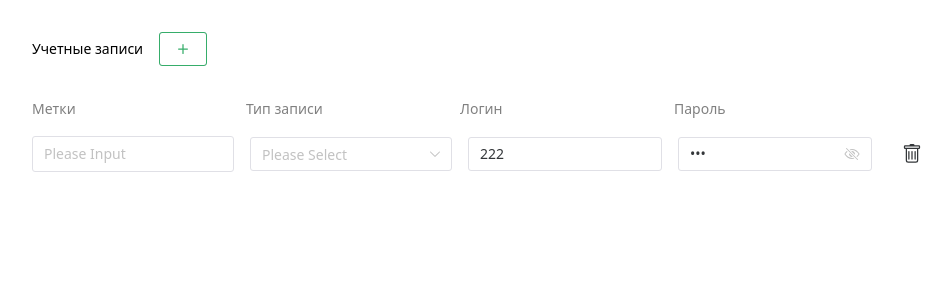
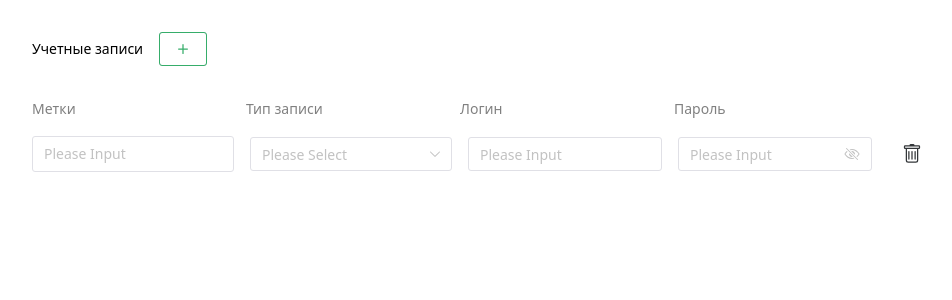
Before and after one commit to FANTAzeRus/saa-soft-test, a Vue app: page / in a window 1280 px wide. Both pictures are taken after a click on the button 343 px from the left and 49 px from the top of the page. Shown: the top 300 px of the page, without its empty margins (160-1112 px from the left). Built offline with nearby package versions, Linux system fonts and the light colour scheme; the HTML template or start-up script is replaced by a standard one.

Commit message:
1. Валидация полей формы

```diff
--- a/src/components/AccountItem.vue
+++ b/src/components/AccountItem.vue
@@ -8,12 +8,14 @@
         v-model:value="form.label.data"
         @blur="validateAndSave"
         :status="form.label.status"
+        :passively-activated="true"
     />
 
     <n-select
         v-model:value="form.recordType.data"
         :options="recordTypesList"
         @change="(newType: RecordType) => changeRecordType(newType)"
+        :passively-activated="true"
     />
 
     <template v-if="account.recordType === RecordType.LDAP">
@@ -21,6 +23,7 @@
           v-model:value="form.login.data"
           @blur="validateAndSave"
           :status="form.login.status"
+          :passively-activated="true"
       />
     </template>
 
@@ -30,6 +33,7 @@
             v-model:value="form.login.data"
             @blur="validateAndSave"
             :status="form.login.status"
+            :passively-activated="true"
         />
 
         <n-input
@@ -39,6 +43,7 @@
             error-message="Passwords do not match"
             @blur="validateAndSave"
             :status="form.login.status"
+            :passively-activated="true"
         />
       </div>
     </template>
@@ -60,6 +65,7 @@ import {NButton, NInput, NSelect} from "naive-ui";
 import TrashIcon from "@/components/TrashIcon.vue";
 import {useAccountStore} from "@/stores/account.ts";
 import {ValidationStatus} from "@/types/ValidationStatus.ts";
+import {labelValidator, loginValidator, passwordValidator} from "@/utils/validators.ts";
 
 interface Props {
   account: Account;
@@ -82,7 +88,8 @@ const form = reactive({
   label: {
     required: false,
     data: customDisplayLabel(account.label),
-    status: ValidationStatus.SUCCESS
+    status: ValidationStatus.SUCCESS,
+    validator: labelValidator
   },
   recordType: {
     required: true,
@@ -92,12 +99,14 @@ const form = reactive({
   login: {
     required: true,
     data: account.login,
-    status: ValidationStatus.SUCCESS
+    status: ValidationStatus.SUCCESS,
+    validator: loginValidator
   },
   password: {
     required: true,
     data: account.password,
-    status: ValidationStatus.SUCCESS
+    status: ValidationStatus.SUCCESS,
+    validator: passwordValidator()
   },
 });
 
@@ -126,7 +135,7 @@ const validateAndSave = () => {
 
   Object.keys(form).forEach((field) => {
       if(form[field].validator && typeof form[field].validator === 'function') {
-        form[field].status = form[field].validator() ? ValidationStatus.SUCCESS : ValidationStatus.ERROR;
+        form[field].status = form[field].validator(form[field].data) ? ValidationStatus.SUCCESS : ValidationStatus.ERROR;
       }
       if(field === 'label') {
         data[field] = form[field].data.split(';').map(item => ({text: item.trim()}));
--- a/src/components/FormPage.vue
+++ b/src/components/FormPage.vue
@@ -31,12 +31,7 @@ const store = useAccountStore();
 
 const accounts = computed(() => store.accounts)
 const addNewAccountHandler = () => {
-  store.addNewAccount({
-    label: null,
-    recordType: null,
-    login: '222',
-    password: '333',
-  });
+  store.addNewAccount();
 }
 
 </script>
--- a/src/stores/account.ts
+++ b/src/stores/account.ts
@@ -21,8 +21,13 @@ const resotoreFromLocalStorage = (): Account[] => {
 export const useAccountStore = defineStore('account', () => {
   const accounts = ref<Account[]>(resotoreFromLocalStorage());
 
-  const addNewAccount = (account: Account) => {
-    accounts.value.push(account);
+  const addNewAccount = () => {
+    accounts.value.push({
+      label: null,
+      recordType: null,
+      login: null,
+      password: null,
+    });
 
     saveToLocalStorage(accounts.value);
   }
--- a/src/utils/validators.js
+++ /dev/null
@@ -1,3 +0,0 @@
-export function labelValidator(value) {
-
-}
--- /dev/null
+++ b/src/utils/validators.ts
@@ -0,0 +1,11 @@
+export function labelValidator(value:string) {
+  return !value ? true : value.length <= 50;
+}
+
+export function loginValidator(value:string) {
+  return value && value.length <= 100;
+}
+
+export function passwordValidator(value:string) {
+  return value && value.length <= 100;
+}
```
